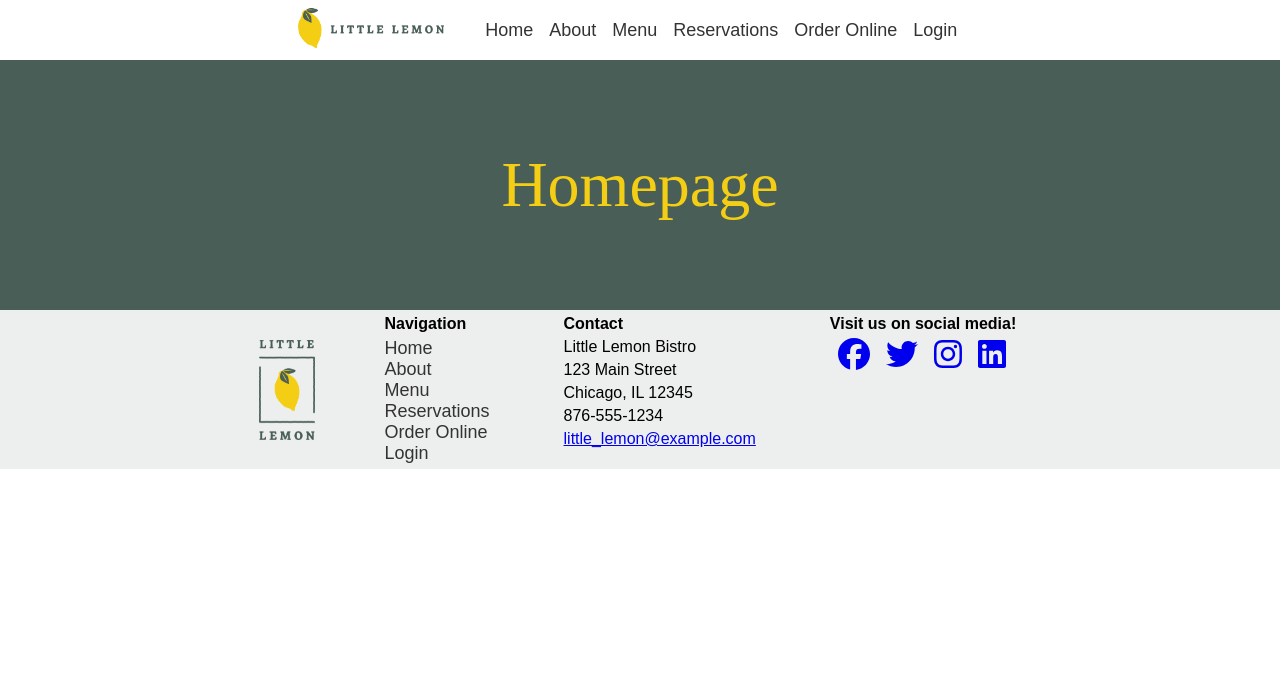
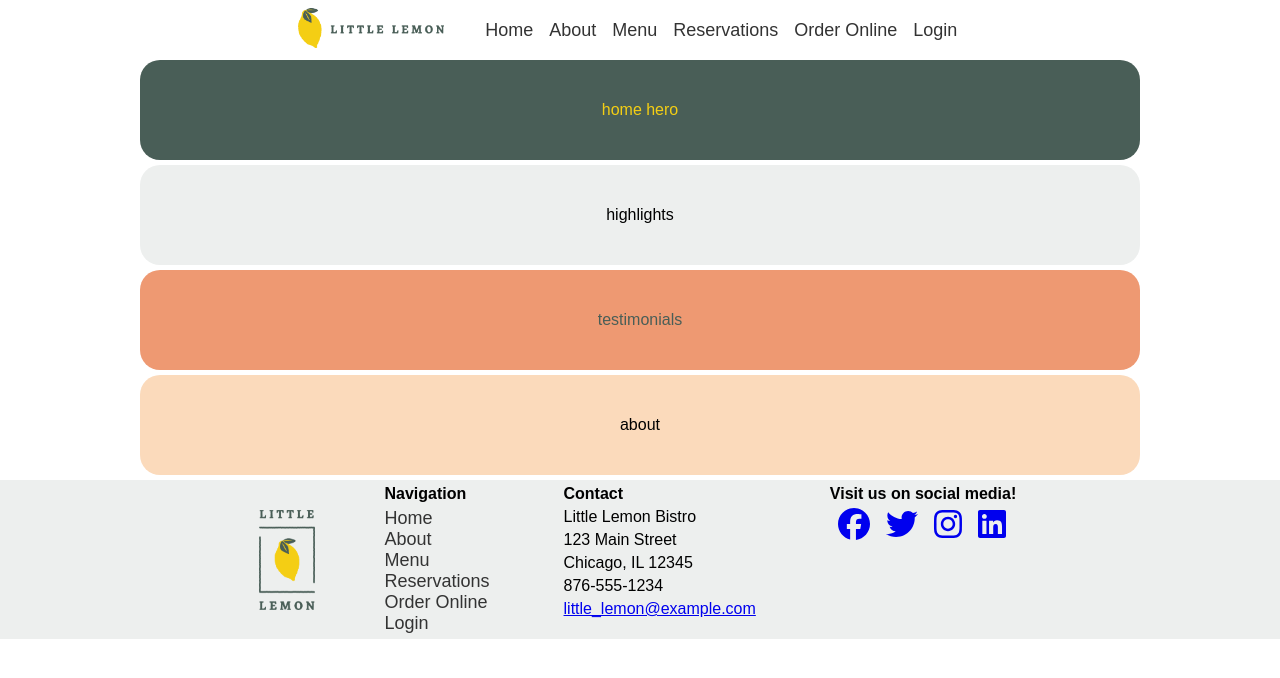
Before and after one commit to rdesantis/react-demo, a React (Create React App) app: page /menu in a window 1280 px wide. Shown: the top 678 px of the page. Built offline with nearby package versions, Linux system fonts and the light colour scheme.

Commit message:
Define home page components

```diff
--- a/src/App.js
+++ b/src/App.js
@@ -3,7 +3,7 @@ import Header from './components/Header';
 import Main from './components/Main';
 import Footer from './components/Footer';
 
-function App() {
+const App = () => {
   return (
     <>
       <Header/>
--- a/src/components/Footer.js
+++ b/src/components/Footer.js
@@ -14,7 +14,7 @@ const socials = [
     { icon: faLinkedin, url: "https://www.linkedin.com" },
 ];
 
-function Footer() {
+const Footer = () => {
     return (
         <footer>
             <section className='logo'>
--- a/src/components/Header.js
+++ b/src/components/Header.js
@@ -1,6 +1,6 @@
 import Nav from './Nav';
 
-function Header() {
+const Header = () => {
     return (
         <header>
             <section className='hamburger'>
--- a/src/components/Main.js
+++ b/src/components/Main.js
@@ -1,7 +1,9 @@
-function Main() {
+import Home from "./home-page/Home";
+
+const Main = () => {
     return (
         <main>
-            <h1>Homepage</h1>
+            <Home />
         </main>
     );
 };
--- /dev/null
+++ b/src/components/MajorSection.js
@@ -0,0 +1,9 @@
+const MajorSection = (props) => {
+    return (
+        <section className={`${props.sectionStyle} major-section`}>
+            {props.children}
+        </section>
+    );
+}
+
+export default MajorSection;
--- a/src/components/Nav.js
+++ b/src/components/Nav.js
@@ -1,4 +1,4 @@
-function Nav() {
+const Nav = () => {
     return (
         <nav>
             <ul>
--- /dev/null
+++ b/src/components/home-page/About.js
@@ -0,0 +1,11 @@
+import MajorSection from "../MajorSection";
+
+const About = () => {
+    return (
+        <MajorSection sectionStyle='about'>
+            about
+        </MajorSection>
+    );
+}
+
+export default About;
--- /dev/null
+++ b/src/components/home-page/Hero.js
@@ -0,0 +1,11 @@
+import MajorSection from "../MajorSection";
+
+const HomeHero = () => {
+    return (
+        <MajorSection sectionStyle='hero'>
+            home hero
+        </MajorSection>
+    );
+}
+
+export default HomeHero;
--- /dev/null
+++ b/src/components/home-page/Highlights.js
@@ -0,0 +1,11 @@
+import MajorSection from "../MajorSection";
+
+const Highlights = () => {
+    return (
+        <MajorSection sectionStyle='highlights'>
+            highlights
+        </MajorSection>
+    );
+}
+
+export default Highlights;
--- /dev/null
+++ b/src/components/home-page/Home.js
@@ -0,0 +1,17 @@
+import About from "./About";
+import HomeHero from "./Hero";
+import Highlights from "./Highlights";
+import Testimonials from "./Testimonials";
+
+const Home = () => {
+    return (
+        <>
+            <HomeHero />
+            <Highlights />
+            <Testimonials />
+            <About />
+        </>
+    );
+}
+
+export default Home;
--- /dev/null
+++ b/src/components/home-page/Testimonials.js
@@ -0,0 +1,11 @@
+import MajorSection from "../MajorSection";
+
+const Testimonials = () => {
+    return (
+        <MajorSection sectionStyle='testimonials'>
+            testimonials
+        </MajorSection>
+    );
+}
+
+export default Testimonials;
--- a/src/index.css
+++ b/src/index.css
@@ -14,6 +14,8 @@
   --secondary-light-salmon: #FBDABB;
   --highlight-gray: #EDEFEE;
   --highlight-charcoal: #333333;
+
+  --border-radius: 16px;
 }
 
 body {
@@ -28,6 +30,8 @@ body {
 
   font: var(--paragraph-text);
 }
+
+/* Common styles */
 
 h1 {
   font: var(--display-title);
@@ -63,6 +67,11 @@ p {
   font: var(--paragraph-text);
   margin: 5px;
 }
+
+/* This is too broad because it also puts a radius on icons */
+/* img {
+  border-radius: 10px;
+} */
 
 ul {
   list-style: none;
@@ -105,14 +114,10 @@ header .nav {
   display: none;
 }
 
-/*TEMPORARY!*/
 main {
-  display: grid;
-  align-items: center;
-  text-align: center;
-  height: 250px;
-  color: var(--primary-yellow);
-  background-color: var(--primary-green);
+  width: 1000px;
+  max-width: 100%;
+  margin: 0 auto;
 }
 
 footer {
@@ -163,3 +168,52 @@ footer .socials li {
   }
 
 }
+
+/* Component styles */
+
+.major-section {
+  border-radius: 0;
+  margin-bottom: 0;
+}
+
+@media (min-width: 750px) {
+  .major-section {
+    border-radius: 20px;
+    margin-bottom: 5px;
+  }
+}
+
+.hero {
+  display: grid;
+  align-items: center;
+  text-align: center;
+  height: 100px;
+  color: var(--primary-yellow);
+  background-color: var(--primary-green);
+}
+
+.highlights {
+  display: grid;
+  align-items: center;
+  text-align: center;
+  height: 100px;
+  background-color: var(--highlight-gray);
+}
+
+.testimonials {
+  display: grid;
+  align-items: center;
+  text-align: center;
+  height: 100px;
+  color: var(--primary-green);
+  background-color: var(--secondary-salmon);
+}
+
+.about {
+  display: grid;
+  align-items: center;
+  text-align: center;
+  height: 100px;
+  color: black;
+  background-color: var(--secondary-light-salmon);
+}
```
